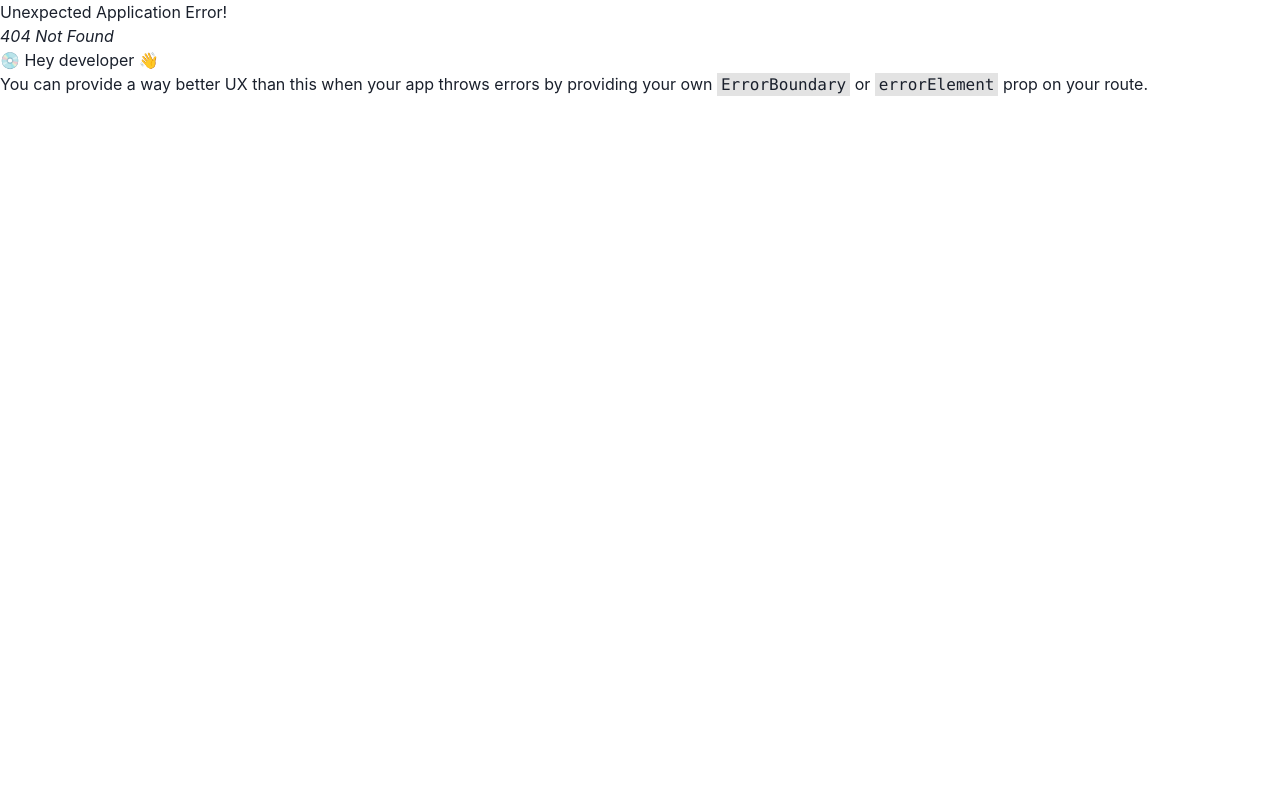
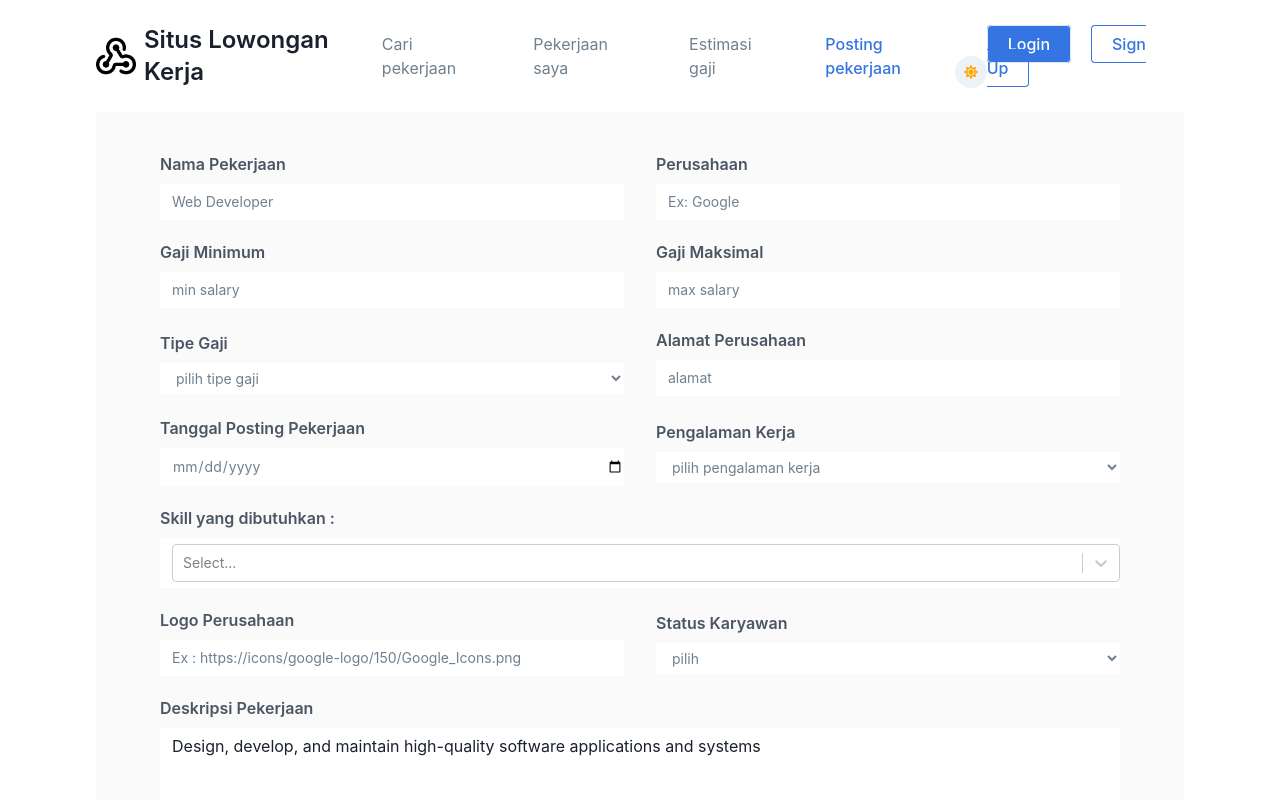
Before and after one commit to martin880/Job-Portal, a React (Vite) app in the folder client/: page /post-job in a window 1280 px wide. Before the commit this address had no page. Shown: the top 800 px of the page. Built offline with nearby package versions, Linux system fonts and the light colour scheme.

Commit message:
Update : Finish designing the frontend

```diff
--- a/client/package.json
+++ b/client/package.json
@@ -21,8 +21,10 @@
     "match-sorter": "^6.3.4",
     "react": "^18.2.0",
     "react-dom": "^18.2.0",
+    "react-hook-form": "^7.51.5",
     "react-icons": "^5.2.1",
     "react-router-dom": "^6.23.1",
+    "react-select": "^5.8.0",
     "sort-by": "^1.2.0"
   },
   "devDependencies": {
--- a/client/src/App.css
+++ b/client/src/App.css
@@ -147,5 +147,5 @@ li {
 }
 
 .create-job-input {
-  @apply block w-full flex-1 bg-white py-1.5 pl-3 text-gray-900 placeholder:text-gray-400 focus:outline-none sm:text-sm sm:leading-6;
+  @apply block w-full flex-1 bg-white py-1.5 pl-3 text-primary placeholder:text-primary focus:outline-none sm:text-sm sm:leading-6;
 }
--- /dev/null
+++ b/client/src/pages/CreateJob.jsx
@@ -0,0 +1,230 @@
+import React, { useState } from "react";
+import { useForm } from "react-hook-form";
+import CreateableSelect from "react-select/creatable";
+
+const CreateJob = () => {
+  const [selectedOption, setSelectedOption] = useState(null);
+  const {
+    register,
+    handleSubmit,
+    formState: { errors },
+  } = useForm();
+
+  const onSubmit = (data) => {
+    data.skills = selectedOption;
+    console.log(data);
+  };
+
+  const options = [
+    { value: "HTML", label: "HTML" },
+    { value: "CSS", label: "CSS" },
+    { value: "Javascript", label: "Javascript" },
+    { value: "Typescript", label: "Typescript" },
+    { value: "C++", label: "C++" },
+    { value: "C#", label: "C#" },
+    { value: "VB.NET", label: "VB.NET" },
+    { value: "React JS", label: "React JS" },
+    { value: "Angular JS", label: "Angular JS" },
+    { value: "Vue JS", label: "Vue JS" },
+    { value: "Node JS", label: "Node JS" },
+    { value: "Python", label: "Python" },
+    { value: "Golang", label: "Golang" },
+    { value: "MySQL", label: "MySQL" },
+    { value: "Mongo DB", label: "Mongo DB" },
+  ];
+
+  return (
+    <div className="max-w-screen-2xl container max-auto xl:px-24 px-4">
+      {/*  */}
+      <div className="bg-[#FAFAFA] py-10 px-4 lg:px-16">
+        <form onSubmit={handleSubmit(onSubmit)} className="space-y-5">
+          {/* 1st row */}
+          <div className="create-job-flex">
+            <div className="lg:w-1/2 w-full">
+              <label className="block mb-2 text-md text-gray-600 font-semibold">
+                Nama Pekerjaan
+              </label>
+              <input
+                type="text"
+                defaultValue={"Web Developer"}
+                {...register("jobTitle")}
+                className="create-job-input"
+              />
+            </div>
+            <div className="lg:w-1/2 w-full">
+              <label className="block mb-2 text-md text-gray-600 font-semibold">
+                Perusahaan
+              </label>
+              <input
+                type="text"
+                placeholder="Ex: Google"
+                {...register("companyName")}
+                className="create-job-input"
+              />
+            </div>
+          </div>
+
+          {/* 2nd row */}
+          <div className="create-job-flex">
+            <div className="lg:w-1/2 w-full">
+              <label className="block mb-2 text-md text-gray-600 font-semibold">
+                Gaji Minimum
+              </label>
+              <input
+                type="text"
+                placeholder="min salary"
+                {...register("minPrice")}
+                className="create-job-input"
+              />
+            </div>
+            <div className="lg:w-1/2 w-full">
+              <label className="block mb-2 text-md text-gray-600 font-semibold">
+                Gaji Maksimal
+              </label>
+              <input
+                type="text"
+                placeholder="max salary"
+                {...register("maxPrice")}
+                className="create-job-input"
+              />
+            </div>
+          </div>
+
+          {/* 3rd row */}
+          <div className="create-job-flex">
+            <div className="lg:w-1/2 w-full">
+              <label className="block mb-2 text-md text-gray-600 font-semibold">
+                Tipe Gaji
+              </label>
+              <select {...register("salaryType")} className="create-job-input">
+                <option value="">pilih tipe gaji</option>
+                <option value="Hourly">Hourly</option>
+                <option value="Monthly">Monthly</option>
+                <option value="Yearly">Yearly</option>
+              </select>
+            </div>
+            <div className="lg:w-1/2 w-full">
+              <label className="block mb-2 text-md text-gray-600 font-semibold">
+                Alamat Perusahaan
+              </label>
+              <input
+                type="text"
+                placeholder="alamat"
+                {...register("jobLocation")}
+                className="create-job-input"
+              />
+            </div>
+          </div>
+
+          {/* 4th row */}
+          <div className="create-job-flex">
+            <div className="lg:w-1/2 w-full">
+              <label className="block mb-2 text-md text-gray-600 font-semibold">
+                Tanggal Posting Pekerjaan
+              </label>
+              <input
+                type="date"
+                placeholder=""
+                {...register("postingDate")}
+                className="create-job-input cursor-pointer"
+              />
+            </div>
+            <div className="lg:w-1/2 w-full">
+              <label className="block mb-2 text-md text-gray-600 font-semibold">
+                Pengalaman Kerja
+              </label>
+              <select
+                {...register("experienceLevel")}
+                className="create-job-input"
+              >
+                <option value="">pilih pengalaman kerja</option>
+                <option value="NoExperience">Tidak ada pengalaman</option>
+                <option value="Intership">Magang</option>
+                <option value="WorkRemotely">Remote</option>
+              </select>
+            </div>
+          </div>
+
+          {/* 5th row */}
+          <div className="w-full">
+            <label className="block mb-2 text-md text-gray-600 font-semibold">
+              Skill yang dibutuhkan :
+            </label>
+            <CreateableSelect
+              defaultValue={selectedOption}
+              onChange={setSelectedOption}
+              options={options}
+              isMulti
+              className="create-job-input py-4"
+            />
+          </div>
+
+          {/* 6th row */}
+          <div className="create-job-flex">
+            <div className="lg:w-1/2 w-full">
+              <label className="block mb-2 text-md text-gray-600 font-semibold">
+                Logo Perusahaan
+              </label>
+              <input
+                type="url"
+                placeholder="Ex : https://icons/google-logo/150/Google_Icons.png"
+                {...register("companyLogo")}
+                className="create-job-input cursor-pointer"
+              />
+            </div>
+            <div className="lg:w-1/2 w-full">
+              <label className="block mb-2 text-md text-gray-600 font-semibold">
+                Status Karyawan
+              </label>
+              <select
+                {...register("employmentType")}
+                className="create-job-input"
+              >
+                <option value="">pilih</option>
+                <option value="Full-time">Full Time</option>
+                <option value="Part-time">Part-time</option>
+                <option value="Contract">Kontrak</option>
+              </select>
+            </div>
+          </div>
+
+          {/* 7th row */}
+          <div className="w-full">
+            <label className="block mb-2 text-md text-gray-600 font-semibold">
+              Deskripsi Pekerjaan
+            </label>
+            <textarea
+              className="w-full pl-3 py-1.5 focus:outline-none placeholder:text-primary"
+              rows={6}
+              defaultValue={
+                "Design, develop, and maintain high-quality software applications and systems"
+              }
+              placeholder="deskripsi pekerjaan"
+              {...register("description")}
+            ></textarea>
+          </div>
+
+          {/* last row */}
+          <div className="w-full">
+            <label className="block mb-2 text-md text-gray-600 font-semibold">
+              Diposting oleh :
+            </label>
+            <input
+              type="email"
+              placeholder="your email"
+              {...register("postedBy")}
+              className="create-job-input"
+            />
+          </div>
+
+          <input
+            type="submit"
+            className="block mt-12 bg-blue text-white font-semibold px-8 py-2 rounded-sm cursor-pointer"
+          />
+        </form>
+      </div>
+    </div>
+  );
+};
+
+export default CreateJob;
--- a/client/src/pages/Jobs.jsx
+++ b/client/src/pages/Jobs.jsx
@@ -4,8 +4,8 @@ const Jobs = ({ result }) => {
   return (
     <>
       <div>
-        <h3 className="text-primary text-lg font-bold mb-2">
-          {result.length} Jobs
+        <h3 className="text-primary text-md font-semibold mb-2">
+          {result.length} Lowongan Pekerjaan
         </h3>
       </div>
       <section>{result}</section>
```
Also changed, not shown: client/src/main.jsx (+4 -4 lines), client/src/router/router.jsx (+8 -1 lines), 1 other file (tests, documents, lock files or other folders).
